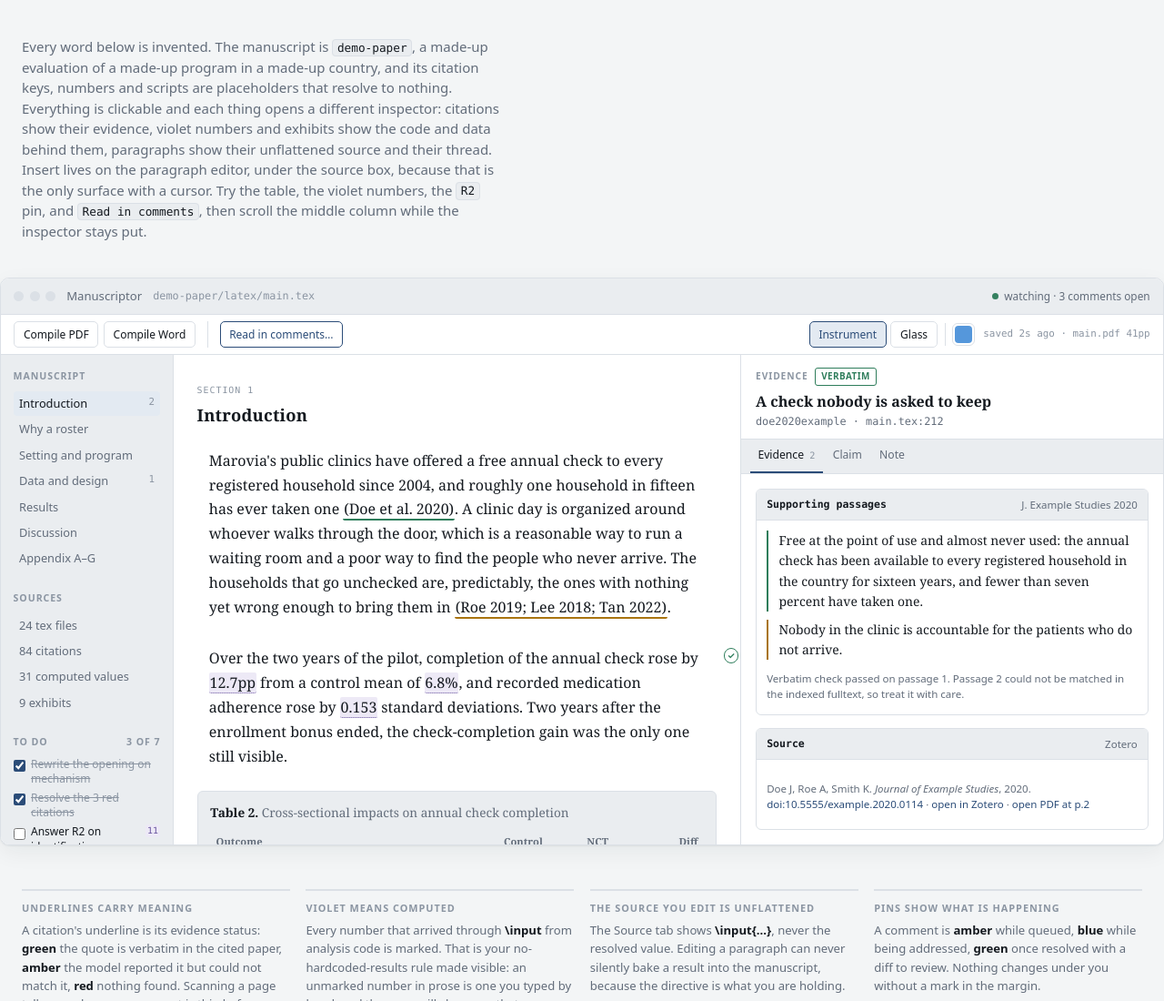
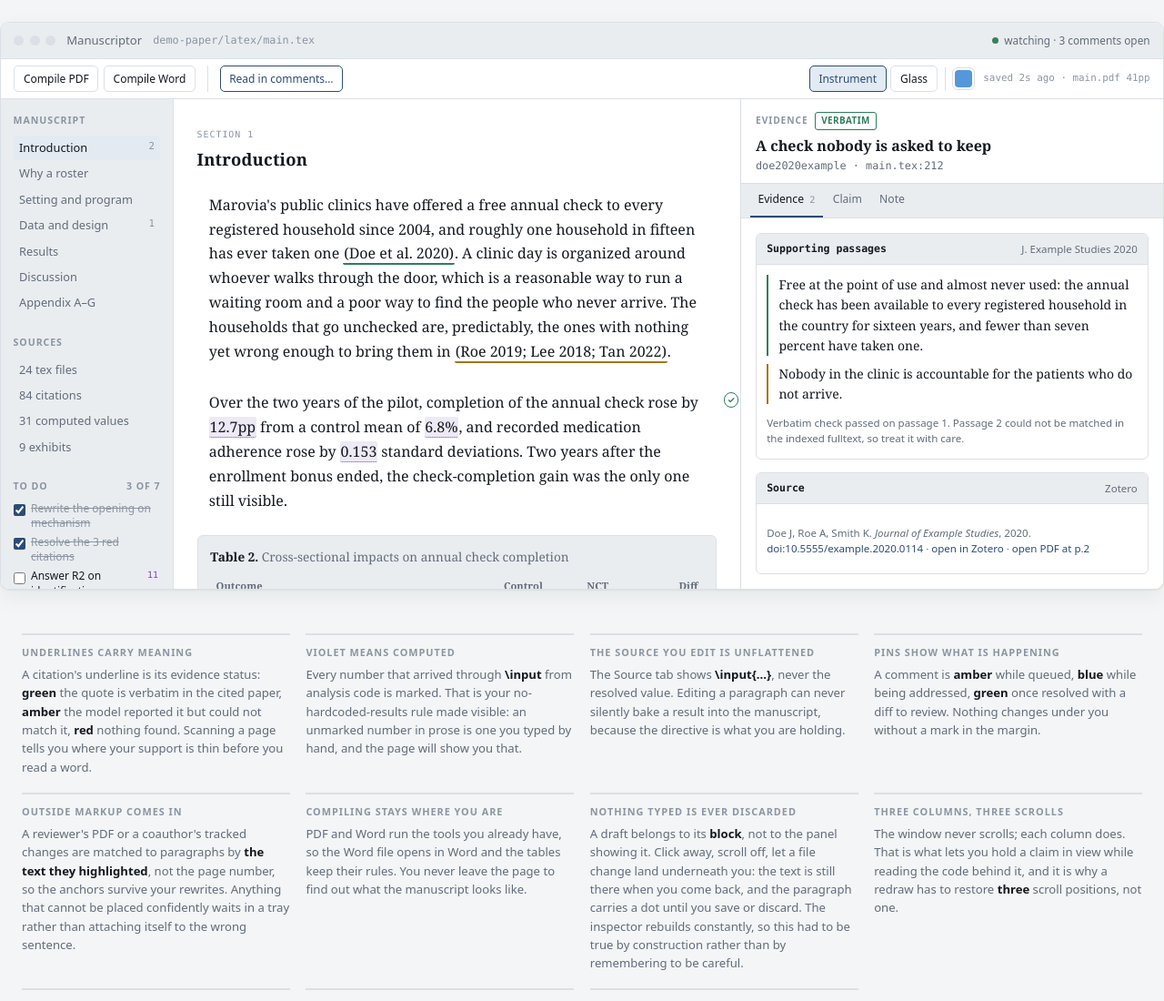
Before and after one commit to bbdaniels/manuscriptor, a plain HTML site: page docs/interface-mockup.html in a window 1280 px wide. Shown: the top 1100 px of the page at 91% size. Drawn offline with Linux system fonts and the light colour scheme.

Commit message:
Drop the mockup's description note; the page opens straight into the interface
Co-Authored-By: Claude Fable 5 <noreply@anthropic.com>
Claude-Session: https://claude.ai/code/session_01AsPUMcpPPuMRJ9E7jYDu1Y

```diff
--- a/docs/interface-mockup.html
+++ b/docs/interface-mockup.html
@@ -327,10 +327,6 @@
   }
   .blk.dirty { position:relative; }
 </style>
-
-<div class="note">
-  <p>Every word below is invented. The manuscript is <span class="kbd">demo-paper</span>, a made-up evaluation of a made-up program in a made-up country, and its citation keys, numbers and scripts are placeholders that resolve to nothing. Everything is clickable and each thing opens a different inspector: citations show their evidence, violet numbers and exhibits show the code and data behind them, paragraphs show their unflattened source and their thread. Insert lives on the paragraph editor, under the source box, because that is the only surface with a cursor. Try the table, the violet numbers, the <span class="kbd">R2</span> pin, and <span class="kbd">Read in comments</span>, then scroll the middle column while the inspector stays put.</p>
-</div>
 
 <div class="app" data-skin="instrument">
   <div class="titlebar">
```
